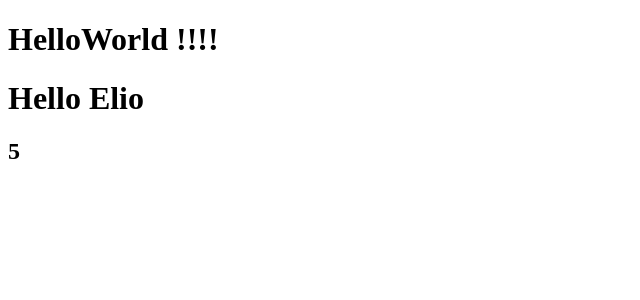
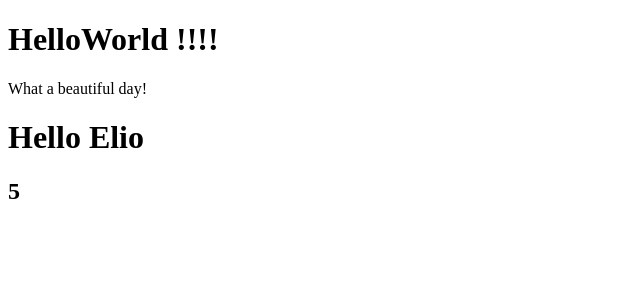
Before and after one commit to Castels88/React-esercizi, a React (Create React App) app: page / in a window 1280 px wide. Shown: the top 300 px of the page, without its empty margins (0-640 px from the left). Built offline with nearby package versions, Linux system fonts and the light colour scheme.

Commit message:
esercizio 6

```diff
--- a/src/Helloworld.js
+++ b/src/Helloworld.js
@@ -1,6 +1,11 @@
 import React from "react"
 export class HelloWorld extends React.Component{
 render(){
-    return <h1>HelloWorld !!!!</h1>
+    return(
+    <div>
+        <h1>HelloWorld !!!!</h1>
+        <p>What a beautiful day!</p>
+    </div>
+    )
 }
 }
```
